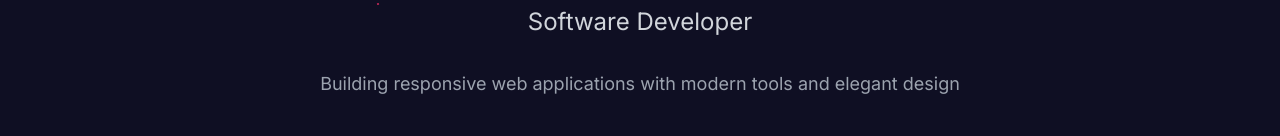
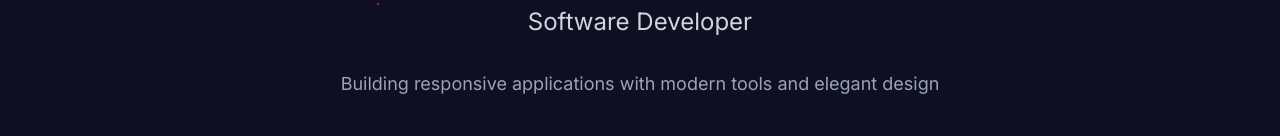
Before and after one commit to Balajicg5/portfolio, a plain HTML site: page index.html in a window 1280 px wide. Shown: the part 431-567 px from the top of the page. Drawn offline with nearby package versions, Linux system fonts and the light colour scheme.

Commit message:
changed the detail in landing page]

```diff
--- a/index.html
+++ b/index.html
@@ -279,7 +279,7 @@
                 Software Developer
             </p>
             <p class="text-lg text-gray-400 max-w-2xl mx-auto mb-10 fade-in-up delay-400">
-                Building responsive web applications with modern tools and elegant design
+                Building responsive  applications with modern tools and elegant design
             </p>
             <div class="flex justify-center space-x-6 fade-in-up delay-500">
                 <a href="#projects" class="bg-gradient-to-r from-pink-500 to-purple-600 px-8 py-3 rounded-lg hover:shadow-lg transition-all duration-300 hover-scale">
```
